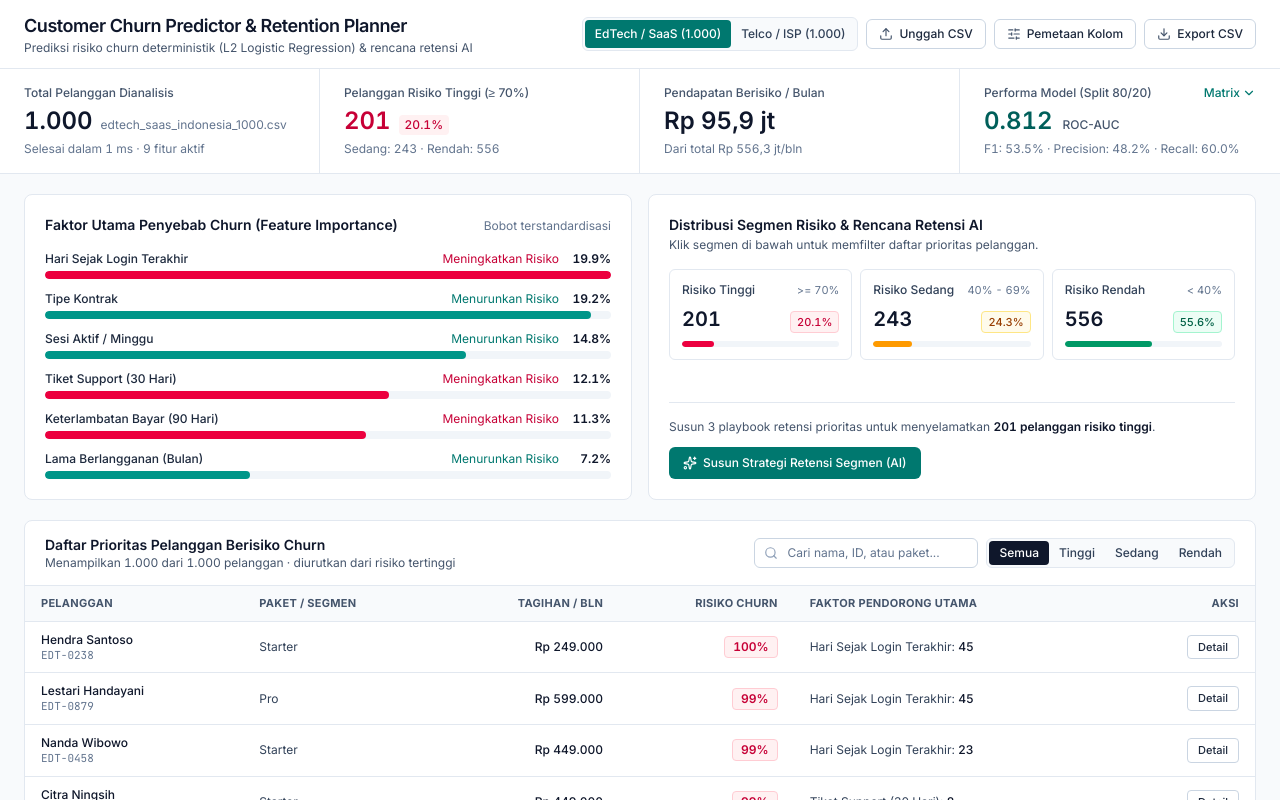
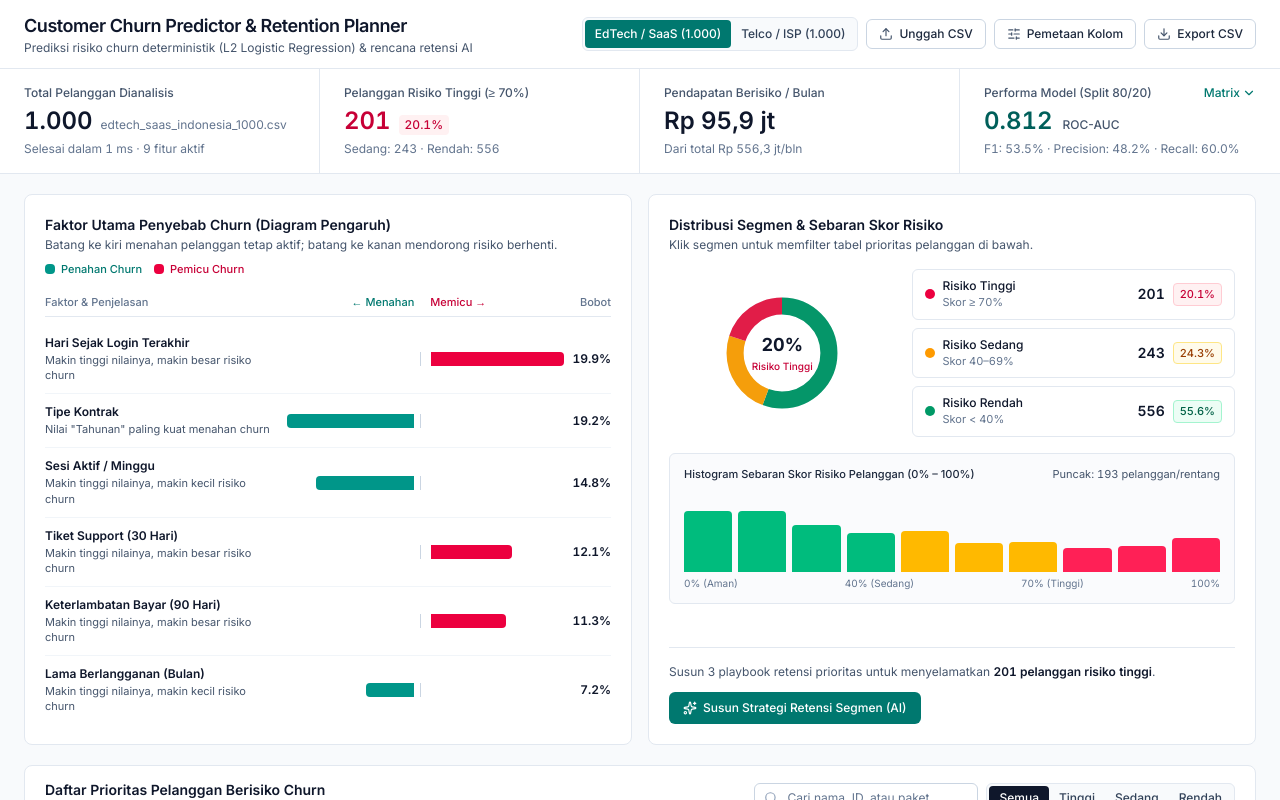
Before and after one commit to Ridho-h/ruangguru-churn-predictor, a Next.js app in the folder web/: page / in a window 1280 px wide. Shown: the top 800 px of the page. Built offline with nearby package versions, Linux system fonts and the light colour scheme.

Commit message:
feat: add Tornado feature chart, Donut segment chart, and churn risk histogram

```diff
--- a/web/src/app/api/retention-plan/route.ts
+++ b/web/src/app/api/retention-plan/route.ts
@@ -17,6 +17,7 @@ const FeatureImportanceReqSchema = z.object({
   importancePct: z.number().min(0).max(100),
   direction: z.enum(["increase", "decrease"]),
   directionLabel: z.string().max(60),
+  insightText: z.string().max(160).optional(),
 });
 
 const CustomerDriverReqSchema = z.object({
--- a/web/src/components/InsightPanels.tsx
+++ b/web/src/components/InsightPanels.tsx
@@ -1,5 +1,6 @@
 "use client";
 
+import { useMemo } from "react";
 import { Loader2, Sparkles } from "lucide-react";
 import type {
   ChurnAnalysisReport,
@@ -31,28 +32,58 @@ export function InsightPanels({
   const maxImp = Math.max(1, ...topFeatures.map((f) => f.importancePct));
   const total = Math.max(1, report.totalCustomers);
 
+  // 10-bin histogram of customer churn probability (0-10%, 10-20%, ..., 90-100%)
+  const histogram = useMemo(() => {
+    const bins = Array.from({ length: 10 }, (_, idx) => ({
+      label: `${idx * 10}-${idx === 9 ? 100 : (idx + 1) * 10}%`,
+      shortLabel: `${idx * 10}%`,
+      count: 0,
+      segment: (idx >= 7 ? "High" : idx >= 4 ? "Medium" : "Low") as RiskSegment,
+    }));
+    for (const c of report.customers) {
+      const binIdx = Math.min(9, Math.max(0, Math.floor(c.churnProbability / 10)));
+      bins[binIdx].count += 1;
+    }
+    const maxBin = Math.max(1, ...bins.map((b) => b.count));
+    return { bins, maxBin };
+  }, [report.customers]);
+
+  // SVG Donut math (radius = 44, circumference = 2 * PI * 44 ≈ 276.46)
+  const radius = 44;
+  const circumference = 2 * Math.PI * radius;
+  const highFrac = report.segments.highCount / total;
+  const medFrac = report.segments.mediumCount / total;
+  const lowFrac = report.segments.lowCount / total;
+
+  const highLen = highFrac * circumference;
+  const medLen = medFrac * circumference;
+  const lowLen = lowFrac * circumference;
+
   const segRows: Array<{
     key: RiskSegment;
     label: string;
     range: string;
     count: number;
-    barClass: string;
+    pct: number;
+    dotClass: string;
     badgeClass: string;
   }> = [
     {
       key: "High",
       label: "Risiko Tinggi",
-      range: ">= 70%",
+      range: "≥ 70%",
       count: report.segments.highCount,
-      barClass: "bg-rose-600",
+      pct: highFrac * 100,
+      dotClass: "bg-rose-600",
       badgeClass: "bg-rose-50 text-rose-700 border-rose-200",
     },
     {
       key: "Medium",
       label: "Risiko Sedang",
-      range: "40% - 69%",
+      range: "40–69%",
       count: report.segments.mediumCount,
-      barClass: "bg-amber-500",
+      pct: medFrac * 100,
+      dotClass: "bg-amber-500",
       badgeClass: "bg-amber-50 text-amber-800 border-amber-200",
     },
     {
@@ -60,54 +91,102 @@ export function InsightPanels({
       label: "Risiko Rendah",
       range: "< 40%",
       count: report.segments.lowCount,
-      barClass: "bg-emerald-600",
+      pct: lowFrac * 100,
+      dotClass: "bg-emerald-600",
       badgeClass: "bg-emerald-50 text-emerald-800 border-emerald-200",
     },
   ];
 
   return (
     <section className="grid grid-cols-1 gap-4 lg:grid-cols-12">
-      {/* Global Feature Importance */}
+      {/* Left: Diverging Tornado Chart (Plain-Indonesian Feature Drivers) */}
       <div className="rounded-lg border border-slate-200 bg-white p-5 lg:col-span-6">
-        <div className="flex items-baseline justify-between gap-2">
+        <div className="flex flex-wrap items-baseline justify-between gap-2">
+          <div>
             <h2 className="text-sm font-semibold text-slate-900">
-            Faktor Utama Penyebab Churn (Feature Importance)
+              Faktor Utama Penyebab Churn (Diagram Pengaruh)
             </h2>
-          <span className="text-xs text-slate-500">
-            Bobot terstandardisasi
+            <p className="mt-0.5 text-xs text-slate-600">
+              Batang ke kiri menahan pelanggan tetap aktif; batang ke kanan
+              mendorong risiko berhenti.
+            </p>
+          </div>
+          <div className="flex items-center gap-3 text-[11px] font-medium">
+            <span className="inline-flex items-center gap-1.5 text-teal-700">
+              <span className="h-2.5 w-2.5 rounded-sm bg-teal-600" />
+              Penahan Churn
             </span>
-        </div>
-
-        <div className="mt-4 space-y-3">
-          {topFeatures.map((feat) => {
-            const widthPct = Math.max(4, (feat.importancePct / maxImp) * 100);
-            const isIncrease = feat.direction === "increase";
-            return (
-              <div key={feat.feature}>
-                <div className="flex items-center justify-between gap-2 text-xs">
-                  <span className="font-medium text-slate-800">
-                    {feat.label}
-                  </span>
-                  <div className="flex items-center gap-2 tabular-nums">
-                    <span
-                      className={
-                        isIncrease ? "text-rose-700" : "text-teal-700"
-                      }
-                    >
-                      {feat.directionLabel}
-                    </span>
-                    <span className="w-11 text-right font-semibold text-slate-900">
-                      {feat.importancePct.toFixed(1)}%
+            <span className="inline-flex items-center gap-1.5 text-rose-700">
+              <span className="h-2.5 w-2.5 rounded-sm bg-rose-600" />
+              Pemicu Churn
             </span>
           </div>
         </div>
-                <div className="mt-1 h-2 w-full overflow-hidden rounded-full bg-slate-100">
+
+        {/* Center Axis Header */}
+        <div className="mt-4 grid grid-cols-12 items-center border-b border-slate-200 pb-1.5 text-[11px] font-medium text-slate-500">
+          <div className="col-span-5">Faktor &amp; Penjelasan</div>
+          <div className="col-span-3 pr-2 text-right text-teal-700">
+            ← Menahan
+          </div>
+          <div className="col-span-3 pl-2 text-left text-rose-700">
+            Memicu →
+          </div>
+          <div className="col-span-1 text-right">Bobot</div>
+        </div>
+
+        <div className="mt-2 divide-y divide-slate-100">
+          {topFeatures.map((feat) => {
+            const barWidth = Math.max(10, (feat.importancePct / maxImp) * 100);
+            const isIncrease = feat.direction === "increase";
+            const insight =
+              feat.insightText ??
+              (isIncrease
+                ? "Makin tinggi nilainya, makin besar risiko churn"
+                : "Makin tinggi nilainya, makin kecil risiko churn");
+
+            return (
               <div
-                    className={`h-full rounded-full ${
-                      isIncrease ? "bg-rose-600" : "bg-teal-600"
-                    }`}
-                    style={{ width: `${widthPct}%` }}
+                key={feat.feature}
+                className="grid grid-cols-12 items-center gap-1 py-2.5"
+              >
+                <div className="col-span-5 pr-2">
+                  <div className="text-xs font-semibold text-slate-900">
+                    {feat.label}
+                  </div>
+                  <div className="mt-0.5 text-[11px] leading-snug text-slate-600">
+                    {insight}
+                  </div>
+                </div>
+
+                {/* Left Half (Decrease Risk / Teal) */}
+                <div className="col-span-3 flex items-center justify-end border-r border-slate-300 pr-1.5">
+                  {!isIncrease ? (
+                    <div
+                      className="h-3.5 rounded-l bg-teal-600 transition-all"
+                      style={{ width: `${barWidth}%` }}
+                      title={`${feat.label}: ${feat.importancePct}% (Penahan Churn)`}
                     />
+                  ) : (
+                    <div className="h-3.5 w-full" />
+                  )}
+                </div>
+
+                {/* Right Half (Increase Risk / Rose) */}
+                <div className="col-span-3 flex items-center justify-start pl-1.5">
+                  {isIncrease ? (
+                    <div
+                      className="h-3.5 rounded-r bg-rose-600 transition-all"
+                      style={{ width: `${barWidth}%` }}
+                      title={`${feat.label}: ${feat.importancePct}% (Pemicu Churn)`}
+                    />
+                  ) : (
+                    <div className="h-3.5 w-full" />
+                  )}
+                </div>
+
+                <div className="col-span-1 text-right text-xs font-semibold text-slate-900 tabular-nums">
+                  {feat.importancePct.toFixed(1)}%
                 </div>
               </div>
             );
@@ -115,13 +194,18 @@ export function InsightPanels({
         </div>
       </div>
 
-      {/* Segment Distribution & AI Segment Strategy */}
+      {/* Right: Donut Chart + Churn Probability Histogram + AI Segment Playbook */}
       <div className="flex flex-col justify-between rounded-lg border border-slate-200 bg-white p-5 lg:col-span-6">
         <div>
           <div className="flex items-baseline justify-between gap-2">
+            <div>
               <h2 className="text-sm font-semibold text-slate-900">
-              Distribusi Segmen Risiko &amp; Rencana Retensi AI
+                Distribusi Segmen &amp; Sebaran Skor Risiko
               </h2>
+              <p className="mt-0.5 text-xs text-slate-600">
+                Klik segmen untuk memfilter tabel prioritas pelanggan di bawah.
+              </p>
+            </div>
             {activeSegmentFilter !== "All" && (
               <button
                 type="button"
@@ -132,13 +216,72 @@ export function InsightPanels({
               </button>
             )}
           </div>
-          <p className="mt-0.5 text-xs text-slate-600">
-            Klik segmen di bawah untuk memfilter daftar prioritas pelanggan.
-          </p>
 
-          <div className="mt-4 grid grid-cols-1 gap-2 sm:grid-cols-3">
+          {/* Visual Row: SVG Donut + Interactive Legend */}
+          <div className="mt-4 grid grid-cols-1 items-center gap-4 sm:grid-cols-12">
+            <div className="flex items-center justify-center sm:col-span-5">
+              <div className="relative h-32 w-32">
+                <svg
+                  viewBox="0 0 120 120"
+                  className="h-full w-full -rotate-90"
+                  role="img"
+                  aria-label="Diagram donat distribusi segmen risiko churn"
+                >
+                  <circle
+                    cx="60"
+                    cy="60"
+                    r={radius}
+                    fill="none"
+                    stroke="#f1f5f9"
+                    strokeWidth="16"
+                  />
+                  {/* Low Risk (Emerald) */}
+                  <circle
+                    cx="60"
+                    cy="60"
+                    r={radius}
+                    fill="none"
+                    stroke="#059669"
+                    strokeWidth="16"
+                    strokeDasharray={`${lowLen} ${circumference}`}
+                    strokeDashoffset={0}
+                  />
+                  {/* Medium Risk (Amber) */}
+                  <circle
+                    cx="60"
+                    cy="60"
+                    r={radius}
+                    fill="none"
+                    stroke="#f59e0b"
+                    strokeWidth="16"
+                    strokeDasharray={`${medLen} ${circumference}`}
+                    strokeDashoffset={-lowLen}
+                  />
+                  {/* High Risk (Rose) */}
+                  <circle
+                    cx="60"
+                    cy="60"
+                    r={radius}
+                    fill="none"
+                    stroke="#e11d48"
+                    strokeWidth="16"
+                    strokeDasharray={`${highLen} ${circumference}`}
+                    strokeDashoffset={-(lowLen + medLen)}
+                  />
+                </svg>
+                <div className="pointer-events-none absolute inset-0 flex flex-col items-center justify-center text-center">
+                  <span className="tabular-nums text-lg font-bold text-slate-900">
+                    {(highFrac * 100).toFixed(0)}%
+                  </span>
+                  <span className="text-[10px] font-medium text-rose-700">
+                    Risiko Tinggi
+                  </span>
+                </div>
+              </div>
+            </div>
+
+            <div className="space-y-2 sm:col-span-7">
               {segRows.map((s) => {
-              const pct = (s.count / total) * 100;
                 const isSelected = activeSegmentFilter === s.key;
                 return (
                   <button
@@ -147,35 +290,32 @@ export function InsightPanels({
                     onClick={() =>
                       onSelectSegmentFilter(isSelected ? "All" : s.key)
                     }
-                  className={`rounded-md border p-3 text-left transition-colors focus-visible:outline-2 focus-visible:outline-offset-1 focus-visible:outline-teal-700 ${
+                    className={`flex w-full items-center justify-between rounded-md border px-3 py-2 text-left transition-colors focus-visible:outline-2 focus-visible:outline-offset-1 focus-visible:outline-teal-700 ${
                       isSelected
                         ? "border-slate-900 bg-slate-50 ring-1 ring-slate-900"
                         : "border-slate-200 bg-white hover:bg-slate-50"
                     }`}
                   >
-                  <div className="flex items-center justify-between gap-1">
-                    <span className="text-xs font-medium text-slate-700">
+                    <div className="flex items-center gap-2">
+                      <span className={`h-2.5 w-2.5 rounded-full ${s.dotClass}`} />
+                      <div>
+                        <div className="text-xs font-medium text-slate-900">
                           {s.label}
-                    </span>
-                    <span className="tabular-nums text-[11px] text-slate-500">
-                      {s.range}
-                    </span>
                         </div>
-                  <div className="mt-1.5 flex items-baseline justify-between tabular-nums">
-                    <span className="text-xl font-semibold text-slate-900">
+                        <div className="text-[11px] text-slate-500 tabular-nums">
+                          Skor {s.range}
+                        </div>
+                      </div>
+                    </div>
+                    <div className="flex items-center gap-2 tabular-nums">
+                      <span className="text-sm font-semibold text-slate-900">
                         {s.count.toLocaleString("id-ID")}
                       </span>
                       <span
                         className={`rounded border px-1.5 py-0.5 text-[11px] font-medium ${s.badgeClass}`}
                       >
-                      {pct.toFixed(1)}%
+                        {s.pct.toFixed(1)}%
                       </span>
-                  </div>
-                  <div className="mt-2 h-1.5 w-full overflow-hidden rounded-full bg-slate-100">
-                    <div
-                      className={`h-full rounded-full ${s.barClass}`}
-                      style={{ width: `${Math.max(2, pct)}%` }}
-                    />
                     </div>
                   </button>
                 );
@@ -183,6 +323,58 @@ export function InsightPanels({
             </div>
           </div>
 
+          {/* 10-Bin Churn Probability Histogram */}
+          <div className="mt-4 rounded-md border border-slate-200 bg-slate-50/70 px-3.5 py-3">
+            <div className="flex items-center justify-between text-[11px] text-slate-600">
+              <span className="font-medium text-slate-800">
+                Histogram Sebaran Skor Risiko Pelanggan (0% – 100%)
+              </span>
+              <span className="tabular-nums">
+                Puncak: {histogram.maxBin} pelanggan/rentang
+              </span>
+            </div>
+            <div className="mt-2.5 flex h-20 items-end gap-1.5">
+              {histogram.bins.map((bin) => {
+                const heightPct = Math.max(
+                  6,
+                  Math.round((bin.count / histogram.maxBin) * 100),
+                );
+                const barColor =
+                  bin.segment === "High"
+                    ? "bg-rose-500 hover:bg-rose-600"
+                    : bin.segment === "Medium"
+                      ? "bg-amber-400 hover:bg-amber-500"
+                      : "bg-emerald-500 hover:bg-emerald-600";
+
+                return (
+                  <button
+                    key={bin.label}
+                    type="button"
+                    onClick={() => onSelectSegmentFilter(bin.segment)}
+                    title={`Skor ${bin.label}: ${bin.count} pelanggan`}
+                    className="group flex h-full flex-1 flex-col items-center justify-end gap-1"
+                  >
+                    <span className="text-[10px] font-medium text-slate-600 opacity-0 transition-opacity group-hover:opacity-100 tabular-nums">
+                      {bin.count}
+                    </span>
+                    <div
+                      className={`w-full rounded-t transition-all ${barColor}`}
+                      style={{ height: `${heightPct}%` }}
+                    />
+                  </button>
+                );
+              })}
+            </div>
+            <div className="mt-1 flex justify-between text-[10px] text-slate-500 tabular-nums">
+              <span>0% (Aman)</span>
+              <span>40% (Sedang)</span>
+              <span>70% (Tinggi)</span>
+              <span>100%</span>
+            </div>
+          </div>
+        </div>
+
+        {/* AI Segment Playbook Trigger */}
         <div className="mt-4 border-t border-slate-200 pt-4">
           <div className="flex flex-wrap items-center justify-between gap-3">
             <div className="text-xs text-slate-600">
--- a/web/src/lib/ml/pipeline.ts
+++ b/web/src/lib/ml/pipeline.ts
@@ -73,7 +73,15 @@ function computeGlobalFeatureImportance(
 ): FeatureImportanceItem[] {
   // Use max-magnitude per original column so multi-category one-hot columns
   // neither inflate importance nor cancel opposite-sign dummies to zero.
-  const grouped = new Map<string, { maxAbs: number; dominantSigned: number }>();
+  const grouped = new Map<
+    string,
+    {
+      maxAbs: number;
+      dominantSigned: number;
+      kind: "numeric" | "categorical";
+      dominantCategory?: string;
+    }
+  >();
 
   for (let j = 0; j < prep.featureMeta.length; j += 1) {
     const meta = prep.featureMeta[j];
@@ -81,7 +89,12 @@ function computeGlobalFeatureImportance(
     const absW = Math.abs(w);
     const prev = grouped.get(meta.sourceColumn);
     if (!prev || absW > prev.maxAbs) {
-      grouped.set(meta.sourceColumn, { maxAbs: absW, dominantSigned: w });
+      grouped.set(meta.sourceColumn, {
+        maxAbs: absW,
+        dominantSigned: w,
+        kind: meta.kind,
+        dominantCategory: meta.categoryValue,
+      });
     }
   }
 
@@ -92,13 +105,23 @@ function computeGlobalFeatureImportance(
     .map(([feature, stats]) => {
       const direction: "increase" | "decrease" =
         stats.dominantSigned >= 0 ? "increase" : "decrease";
+      const insightText =
+        stats.kind === "categorical" && stats.dominantCategory
+          ? direction === "increase"
+            ? `Nilai "${stats.dominantCategory}" paling kuat memicu churn`
+            : `Nilai "${stats.dominantCategory}" paling kuat menahan churn`
+          : direction === "increase"
+            ? "Makin tinggi nilainya, makin besar risiko churn"
+            : "Makin tinggi nilainya, makin kecil risiko churn";
+
       return {
         feature,
         label: formatFeatureLabel(feature),
         importancePct: Number(((stats.maxAbs / totalAbs) * 100).toFixed(1)),
         direction,
         directionLabel:
-          direction === "increase" ? "Meningkatkan Risiko" : "Menurunkan Risiko",
+          direction === "increase" ? "Pemicu Churn" : "Penahan Churn",
+        insightText,
       };
     })
     .sort((a, b) => b.importancePct - a.importancePct);
--- a/web/src/lib/types.ts
+++ b/web/src/lib/types.ts
@@ -47,6 +47,7 @@ export interface FeatureImportanceItem {
   importancePct: number;
   direction: "increase" | "decrease";
   directionLabel: string;
+  insightText?: string;
 }
 
 export interface CustomerDriver {
```
Lines whose indentation alone changed are shown as unchanged.
